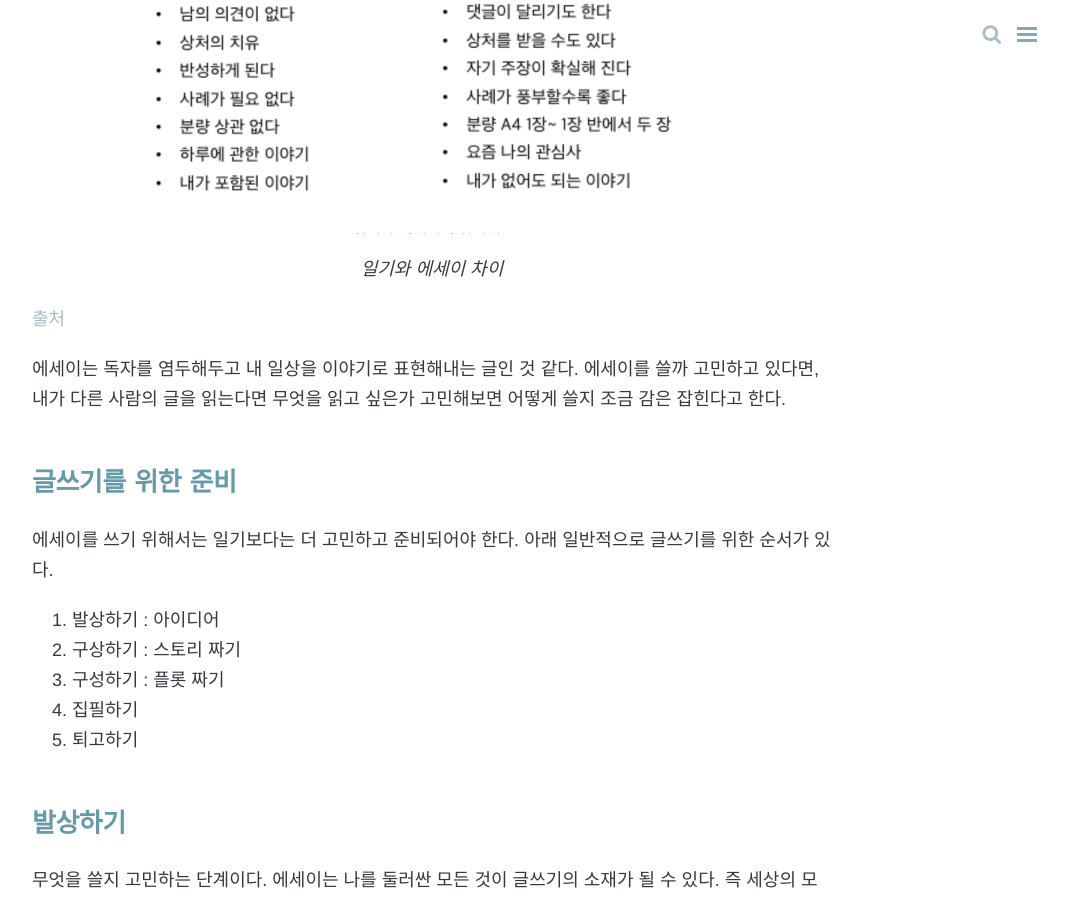
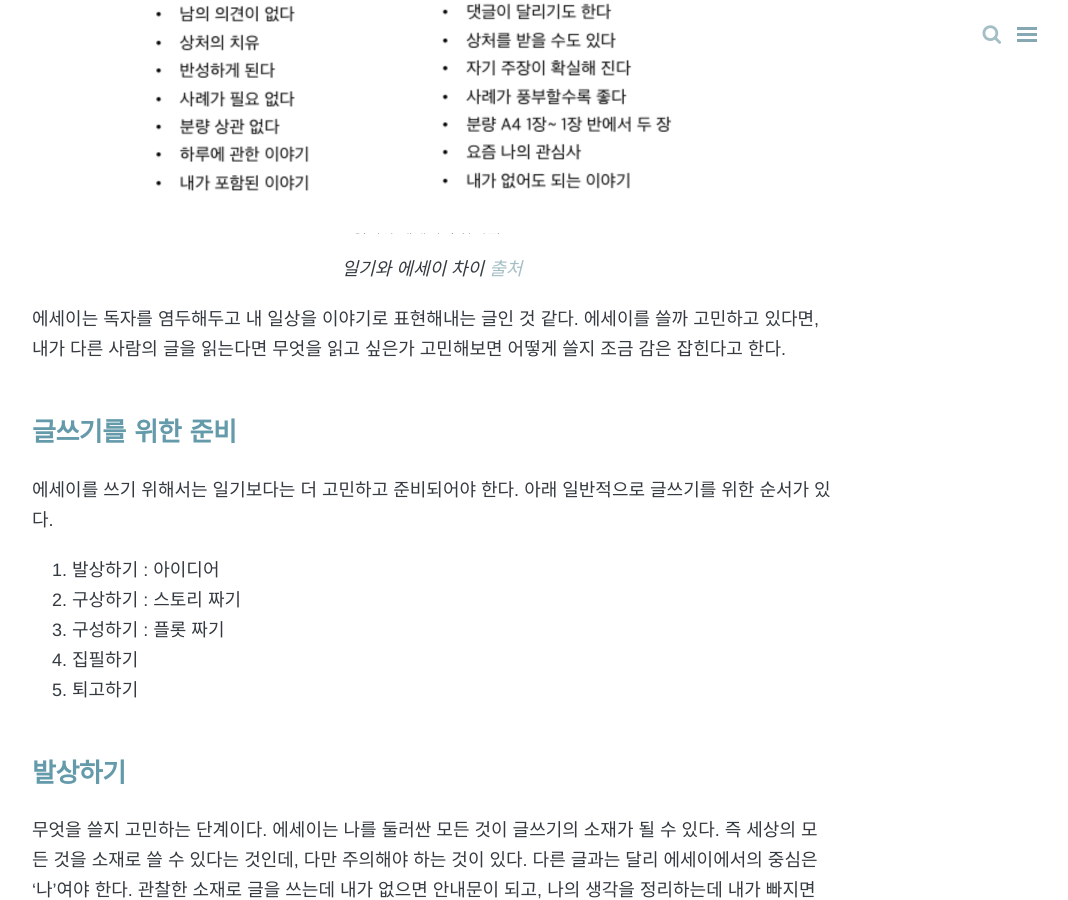
Before and after one commit to onsoo/onsoo.github.io, a Jekyll site: the page built from _posts/writing/2018-08-15-how-to-write-an-essay.md, in a window 1280 px wide and 900 px high, scrolled down 1014 px. Shown: the whole window, without its empty margins (208-1276 px from the left). Built offline with Jekyll 4.4.1, drawn with Linux system fonts in a browser that asks for light colours; nearby versions of some CDN libraries; comment, search, counter and statistics services are not loaded.

```diff
--- a/_posts/writing/2018-08-15-how-to-write-an-essay.md
+++ b/_posts/writing/2018-08-15-how-to-write-an-essay.md
@@ -17,9 +17,7 @@ comments: true
 [^1]: 2007년 『판타스틱 개미지옥』으로 문학수첩작가상을, 『쿨하게 한 걸음』으로 창비장편소설상을 거머쥐며 화려하게 작품 활동을 시작했다. 그 외 주요 작품으로는 『모두가 헤어지는 하루』, 『끝의 시작』, 『당분간 인간』 등이 있다. [참고](https://www.kyobobook.co.kr/author/info/AuthorInfo.laf?mallGb=KAU&authorid=1001088501)
 
 ![일기와 에세이 차이](/assets/images/how-to-write-an-essay.png)
-*일기와 에세이 차이*
-
-[출처](https://brunch.co.kr/@brunch/138)
+*일기와 에세이 차이 [출처](https://brunch.co.kr/@brunch/138)*
 
 에세이는 독자를 염두해두고 내 일상을 이야기로 표현해내는 글인 것 같다. 에세이를 쓸까 고민하고 있다면, 내가 다른 사람의 글을 읽는다면 무엇을 읽고 싶은가 고민해보면 어떻게 쓸지 조금 감은 잡힌다고 한다.
 
```
